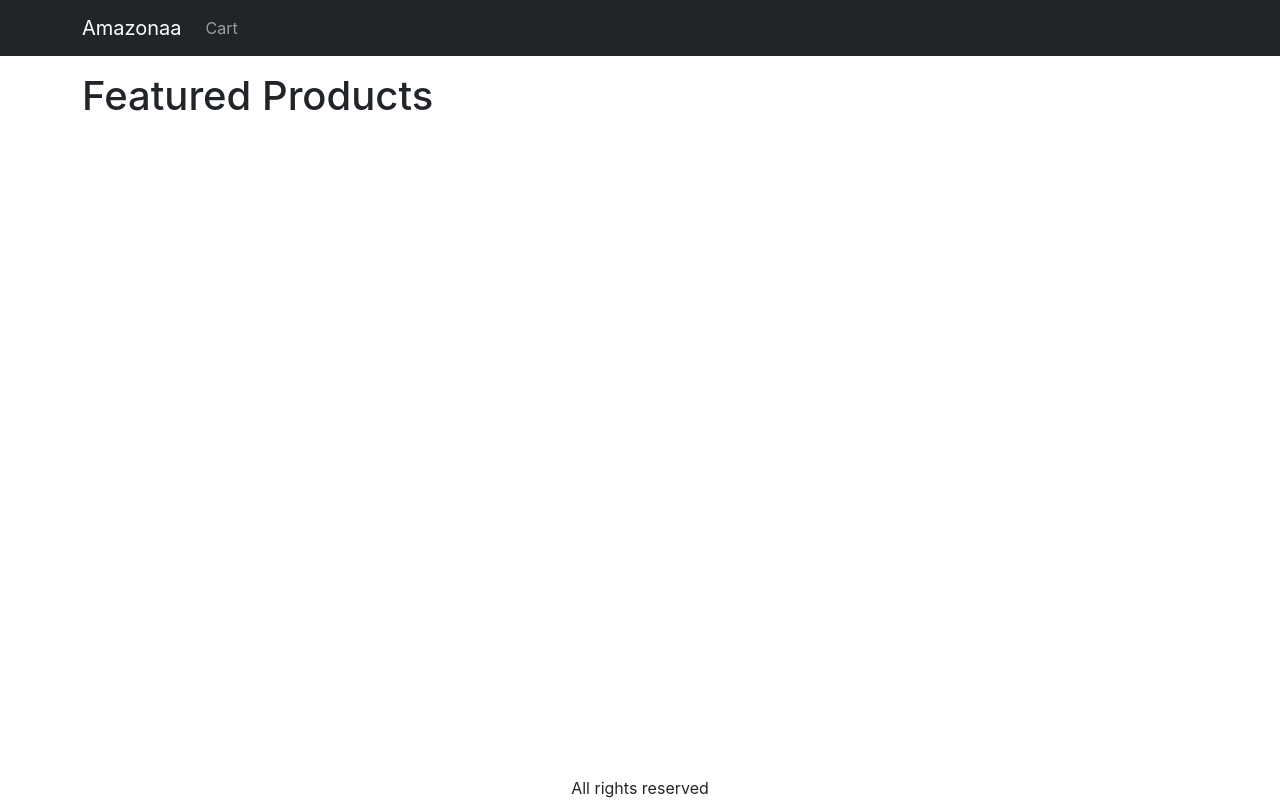
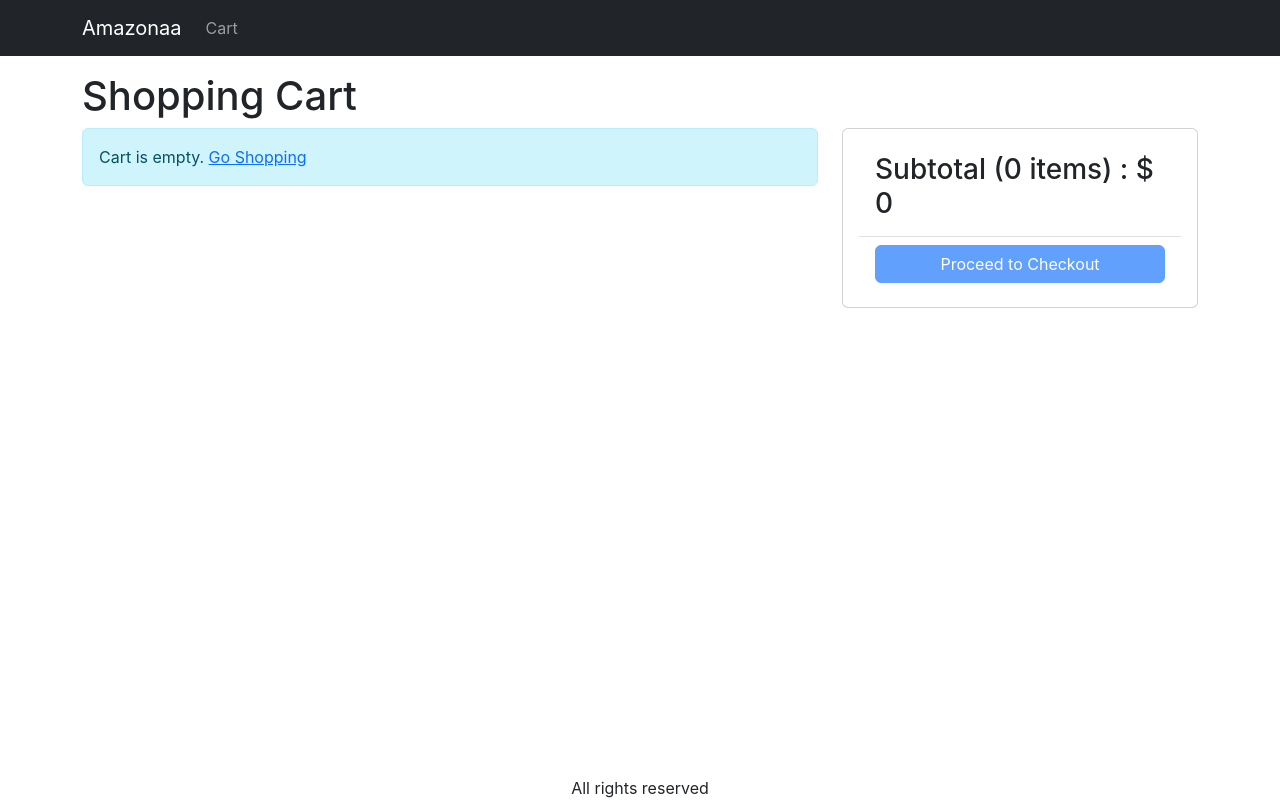
Before and after one commit to Kanishkan-Kumanan/amazonaa, a React (Create React App) app in the folder frontend-app/: page /cart in a window 1280 px wide. Built offline with nearby package versions, Linux system fonts and the light colour scheme.

Commit message:
twelvth commit

```diff
--- a/frontend-app/src/App.js
+++ b/frontend-app/src/App.js
@@ -8,6 +8,8 @@ import Badge from "react-bootstrap/Badge";
 import Nav from "react-bootstrap/Nav";
 import { Store } from "./Store";
 import { useContext } from "react";
+import CartScreen from "./screens/CartScreen";
+import SignInScreen from "./screens/SignInScreen";
 
 function App() {
 
@@ -38,10 +40,11 @@ function App() {
       </header>
       <main>
      <Container className="mt-3">
-      <h1>Featured Products</h1>
-        <Routes>
+      <Routes>
           <Route path="/" element={<HomeScreen />} />
           <Route path="/products/:slug" element={<ProductScreen />} />
+          <Route path="/cart" element={<CartScreen/>}/>
+          <Route path="/signin" element={<SignInScreen/>} />
         </Routes>
       </Container>
       </main>
--- a/frontend-app/src/Store.js
+++ b/frontend-app/src/Store.js
@@ -5,20 +5,29 @@ export const Store = createContext();
 
 const initialState = {
     cart: {
-        cartItems : []
+        cartItems : localStorage.getItem('cartitems') ? JSON.parse(localStorage.getItem('cartitems'))
+        : [],
     },
 }
 
 function reducer(state,action){
   switch(action.type){
-    case "CART_ADD_ITEM":
+    case "CART_ADD_ITEM":{
         const newItem = action.payload;
         const existItem = state.cart.cartItems.find((item)=>item._id === newItem._id);
         const cartItems = existItem ? state.cart.cartItems.map((item)=>
           item._id === existItem._id ? newItem : item
-        ) : [...state.cart.cartItems,newItem]
+        ) : [...state.cart.cartItems,newItem];
+        localStorage.setItem("cartitems",JSON.stringify(cartItems));
         return {...state,cart:{...state.cart,cartItems}};
+    }
 
+    case "CART_REMOVE_ITEM":{
+      const cartItems = state.cart.cartItems.filter((item)=>
+        item._id !== action.payload._id
+      );
+      return {...state,cart:{...state.cart,cartItems}}
+    }
     default:
         return state;
   }
--- a/frontend-app/src/components/Product.js
+++ b/frontend-app/src/components/Product.js
@@ -2,9 +2,29 @@ import {Link} from "react-router-dom";
 import Card from "react-bootstrap/Card";
 import Button from "react-bootstrap/Button";
 import Rating from "./Rating";
+import axios from "axios";
+import { useContext } from "react";
+import { Store } from "../Store";
 
 function Product(props){
     const {product} = props;
+    const {state,dispatch:ctxDispatch} = useContext(Store);
+    const {cart : {cartItems},} = state;
+
+    const addToCartHandler = async (item) =>{
+      const existItem = cartItems.find((x) => x._id === product._id);
+      const quantity = existItem ? existItem.quantity + 1 : 1;
+      const data = await axios.get(`/api/products/${item._id}`);
+      if(data.countInStock < quantity){
+        window.alert("Sorry,Product is out of stock");
+        return
+      }
+      ctxDispatch({
+        type:"CART_ADD_ITEM",
+        payload:{...item,quantity},
+      })
+    };
+
     return(
         <Card>
             <Link to={`/products/${product.slug}`}>
@@ -15,7 +35,10 @@ function Product(props){
                 <Card.Title>{product.name}</Card.Title>
               </Link>
               <Card.Text>${product.price}</Card.Text>
-              <Button className="btn-primary">Add to Cart</Button>
+              {product.countInStock === 0 ?(<Button variant="light" disabled>Out of Stock</Button>)
+              :(<Button className="btn-primary" onClick={() =>addToCartHandler(product)}>Add to Cart</Button>
+              )}
+
               <Rating rating={product.rating} reviews={product.numReviews} />
             </Card.Body>
 
--- a/frontend-app/src/index.css
+++ b/frontend-app/src/index.css
@@ -51,3 +51,7 @@ main {
 .img-large {
   max-width: 100%;
 }
+
+.img-thumbnail {
+  height: 80px;
+}
--- /dev/null
+++ b/frontend-app/src/screens/CartScreen.js
@@ -0,0 +1,105 @@
+import { useContext } from "react";
+import { Store } from "../Store";
+import { Helmet } from "react-helmet-async";
+import Row from "react-bootstrap/Row";
+import Col from "react-bootstrap/Col";
+import MessageBox from "../components/MessageBox";
+import { Link, useNavigate } from "react-router-dom";
+import ListGroup from "react-bootstrap/ListGroup";
+import Button from "react-bootstrap/Button";
+import Card from "react-bootstrap/Card";
+import axios from "axios";
+
+export default function CartScreen(){
+    const {state,dispatch:ctxDispatch} = useContext(Store);
+    const {cart : {cartItems},} = state;
+    const navigate = useNavigate();
+
+    const updateClickHandler = async (item,quantity) =>{
+      const data = await axios.get(`/api/products/${item._id}`);
+      if(data.countInStock < quantity){
+        window.alert("Sorry,Product is out of stock");
+        return
+      }
+      ctxDispatch({
+        type:"CART_ADD_ITEM",
+        payload:{...item,quantity},
+      })
+    };
+
+    const deleteCartHandler = async(item) =>{
+        ctxDispatch({type:"CART_REMOVE_ITEM",payload:item})
+    }
+
+    const checkOutHandler = () =>{
+        navigate('/signin?redirect=/shipping');
+    }
+
+    return(
+        <div>
+            <Helmet>
+                <title>Shopping Cart</title>
+            </Helmet>
+            <h1>Shopping Cart</h1>
+            <Row>
+                <Col md={8}>
+                    {cartItems.length === 0 ? (
+                    <MessageBox>
+                       Cart is empty. <Link to="/">Go Shopping</Link>
+                    </MessageBox>
+                    ):(
+                        <ListGroup>
+                            {cartItems.map((item) =>(
+                                <ListGroup.Item key={item._id}>
+                                 <Row className="align-items-center">
+                                    <Col md={4}>
+                                        <img
+                                          src={item.image} alt={item.name} className="img-fluid rounded img-thumbnail">
+                                        </img>{' '}
+                                        <Link to={`/products/${item.slug}`}>{item.name}</Link>
+                                    </Col>
+                                    <Col md={3}>
+                                        <Button variant="light" disabled={item.quantity === 1} onClick={()=>updateClickHandler(item,item.quantity - 1)}>
+                                            <i className="fas fa-minus-circle"></i>
+                                        </Button>{' '}
+                                        <span>{item.quantity}</span>{' '}
+                                        <Button variant="light" disabled={item.quantity === item.countInStock} onClick={() =>updateClickHandler(item,item.quantity+ 1)}>
+                                            <i className="fas fa-plus-circle"></i>
+                                        </Button>
+                                    </Col>
+                                    <Col md={3}>${item.price}</Col>
+                                    <Col md={2}>
+                                        <Button variant="light" onClick={() =>deleteCartHandler(item)}>
+                                            <i className="fas fa-trash"></i>
+                                        </Button>
+                                    </Col>
+                                 </Row>
+                                </ListGroup.Item>
+                            ))}
+                        </ListGroup>
+                    )}
+                </Col>
+                <Col md={4}>
+                    <Card>
+                        <Card.Body>
+                            <ListGroup variant="flush">
+                                <ListGroup.Item>
+                                    <h3>
+                                        Subtotal ({cartItems.reduce((a,c) => a + c.quantity,0)}{' '}items) : $ {cartItems.reduce((a,c)=> a + c.price * c.quantity,0)}
+                                    </h3>
+                                </ListGroup.Item>
+                                <ListGroup.Item>
+                                    <div className="d-grid">
+                                     <Button type="button" onClick={()=>checkOutHandler()} variant="primary" disabled={cartItems.length === 0}>
+                                      Proceed to Checkout
+                                     </Button>
+                                    </div>
+                                </ListGroup.Item>
+                            </ListGroup>
+                        </Card.Body>
+                    </Card>
+                </Col>
+            </Row>
+        </div>
+    )
+}
--- /dev/null
+++ b/frontend-app/src/screens/SignInScreen.js
@@ -0,0 +1,36 @@
+import Container from "react-bootstrap/Container";
+import Button from "react-bootstrap/Button";
+import Form from "react-bootstrap/Form";
+import { Helmet } from "react-helmet-async";
+import {  Link, useLocation } from "react-router-dom";
+
+export default function SignInScreen(){
+    const {search} = useLocation();
+    const redirectInUrl = new URLSearchParams(search).get('redirect');
+    const redirect = redirectInUrl ? redirectInUrl : "/";
+    return(
+        <Container className="small-container">
+         <Helmet>
+            <title>Sign In</title>
+         </Helmet>
+         <h1 className="my-3">Sign In</h1>
+         <Form>
+          <Form.Group className="mb-3" controlId="email">
+            <Form.Label>Email</Form.Label>
+            <Form.Control type="email" required/>
+          </Form.Group>
+          <Form.Group className="mb-3" controlId="password">
+            <Form.Label>Password</Form.Label>
+            <Form.Control type="password" required />
+          </Form.Group>
+          <div className="mb-3">
+            <Button type="submit">Sign In</Button>
+          </div>
+          <div className="mb-3">
+            New Customer?{' '}
+            <Link to={`/signup?redirect=${redirect}`}>Create your account</Link>
+          </div>
+         </Form>
+        </Container>
+    )
+}
--- a/frontend-app/src/screens/homescreen.js
+++ b/frontend-app/src/screens/homescreen.js
@@ -51,6 +51,7 @@ function HomeScreen(){
         <title>Amazonaa</title>
       </Helmet>
       <div className="products">
+      <h1>Featured Products</h1>
       {loading ? (
           <LoadingBox />
         ):error ? (
--- a/frontend-app/src/screens/productscreen.js
+++ b/frontend-app/src/screens/productscreen.js
@@ -1,4 +1,4 @@
-import {useParams} from "react-router-dom";
+import {useNavigate, useParams} from "react-router-dom";
 import { useContext, useEffect, useReducer } from "react";
 import axios from "axios";
 import Col from "react-bootstrap/esm/Col";
@@ -30,7 +30,8 @@ const reducer = (state,action) =>{
 
 function ProductScreen(){
     const params = useParams();
-    const {slug} = params
+    const {slug} = params;
+    const navigate = useNavigate();
 
     const [{loading,error,product},dispatch] = useReducer(reducer,{
         product: [],
@@ -66,6 +67,7 @@ function ProductScreen(){
         type:"CART_ADD_ITEM",
         payload:{...product,quantity},
       })
+      navigate("/cart");
     }
 
     return(
```
